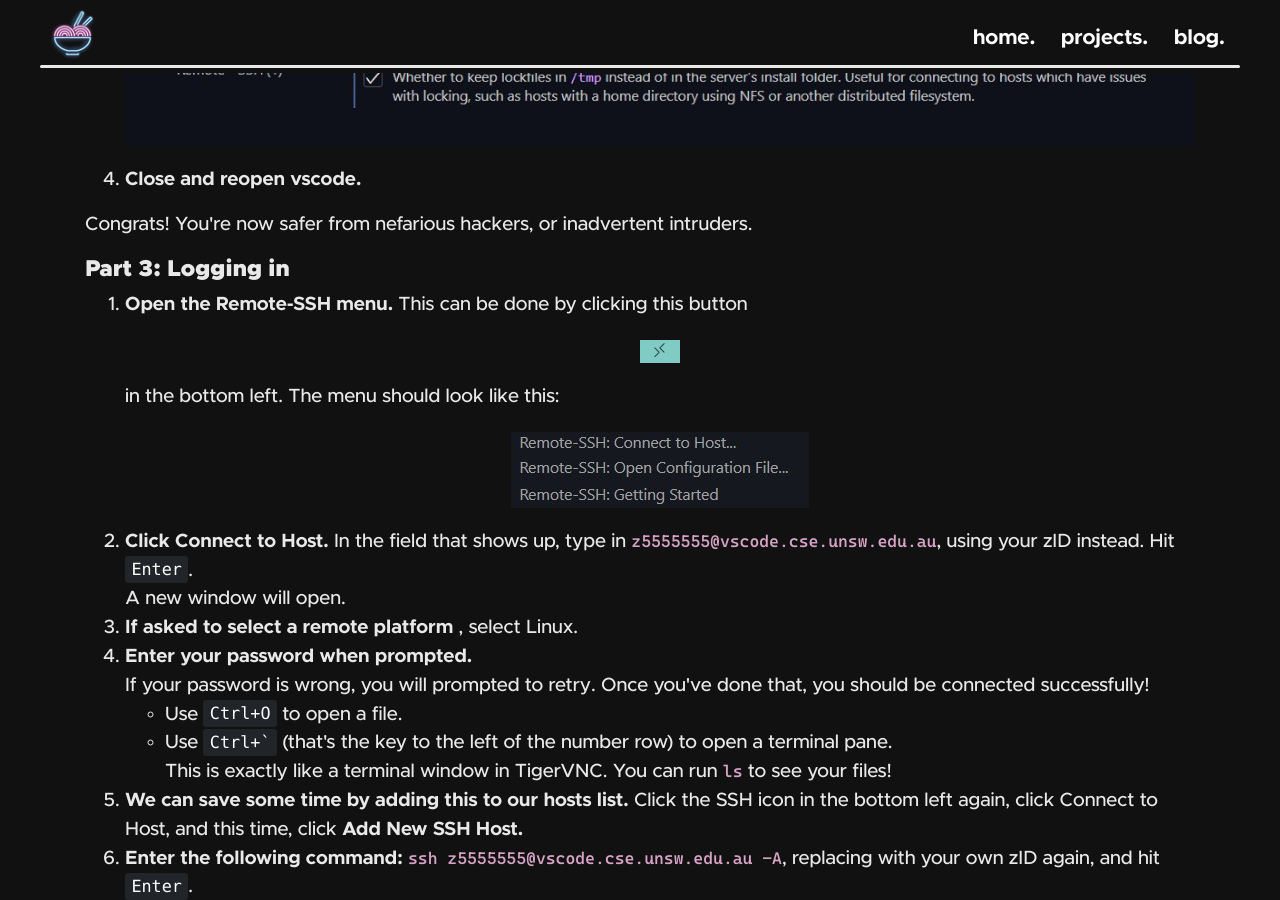
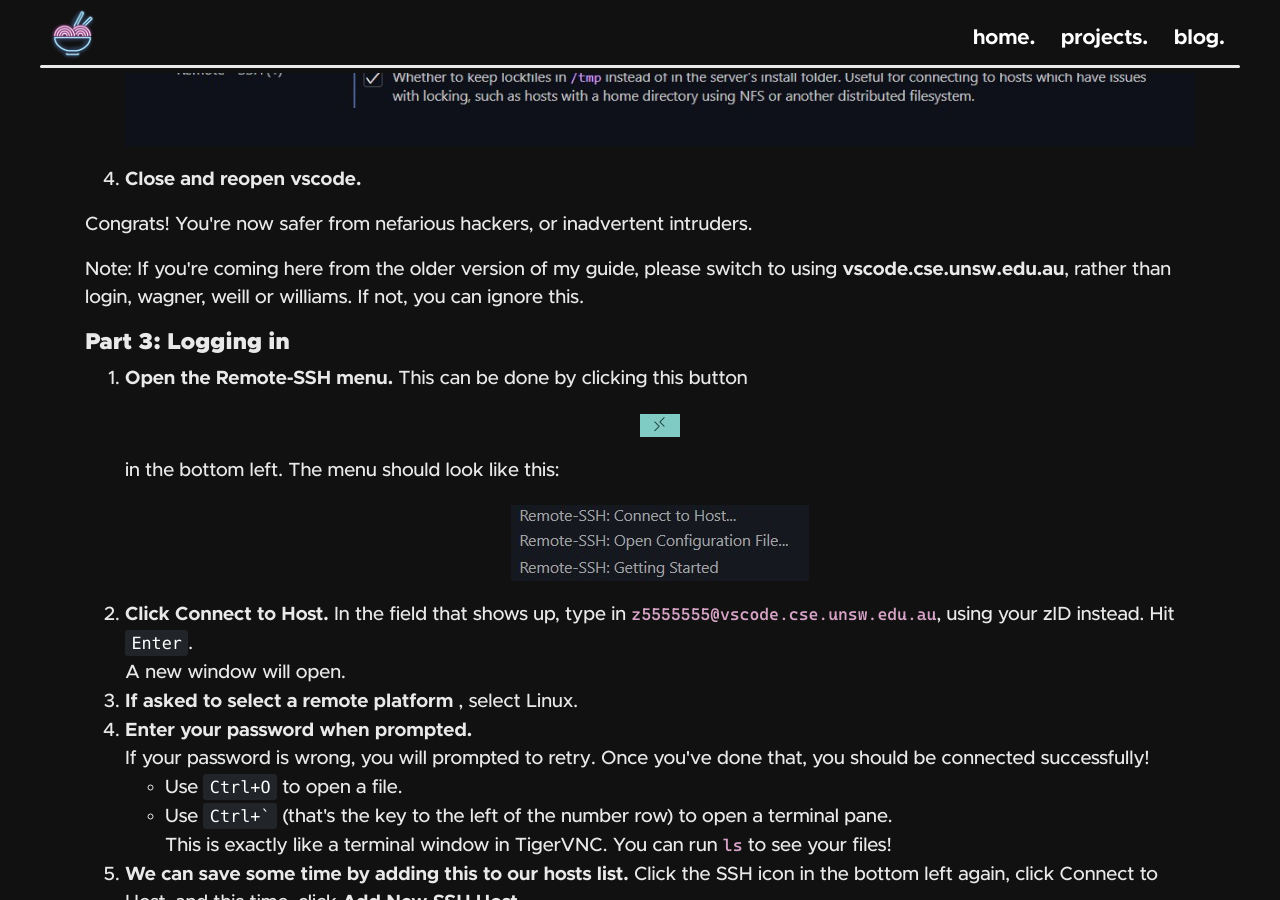
Before and after one commit to jeffreydyao/abiramen.github.io, a Jekyll site: the page built from _posts/2020-09-18-vscode-and-cse.html, in a window 1280 px wide and 900 px high, scrolled down 3447 px. Built offline with Jekyll 4.4.1, drawn with Linux system fonts in a browser that asks for light colours; nearby versions of some CDN libraries; comment, search, counter and statistics services are not loaded.

Commit message:
Add note for existing users regarding login server

```diff
--- a/_posts/2020-09-18-vscode-and-cse.html
+++ b/_posts/2020-09-18-vscode-and-cse.html
@@ -98,6 +98,8 @@
     </li>
 </ol>
 <p>Congrats! You're now safer from nefarious hackers, or inadvertent intruders.</p>
+<p>Note: If you're coming here from the older version of my guide, please switch to using <b>vscode.cse.unsw.edu.au</b>, rather than
+    login, wagner, weill or williams. If not, you can ignore this.</p>
 <h3>Part 3: Logging in </h3>
 <ol>
     <li>
```
